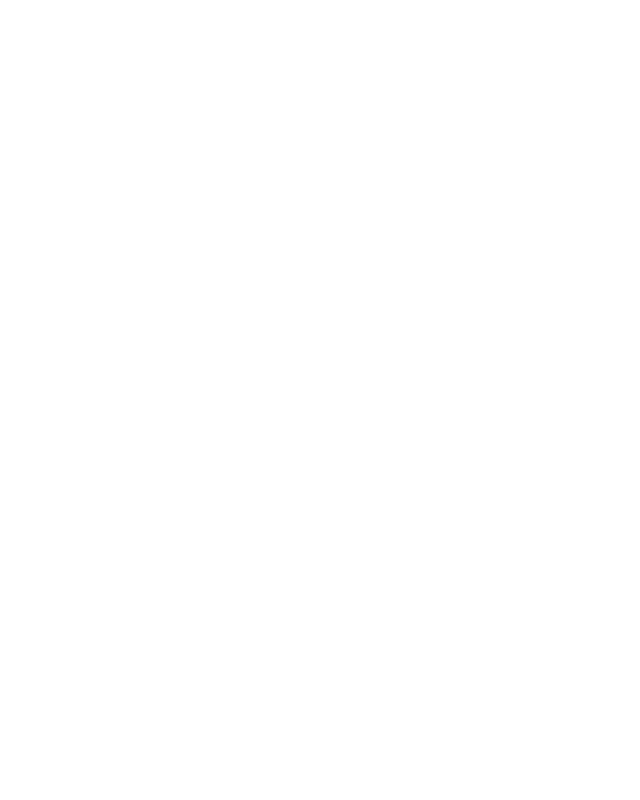
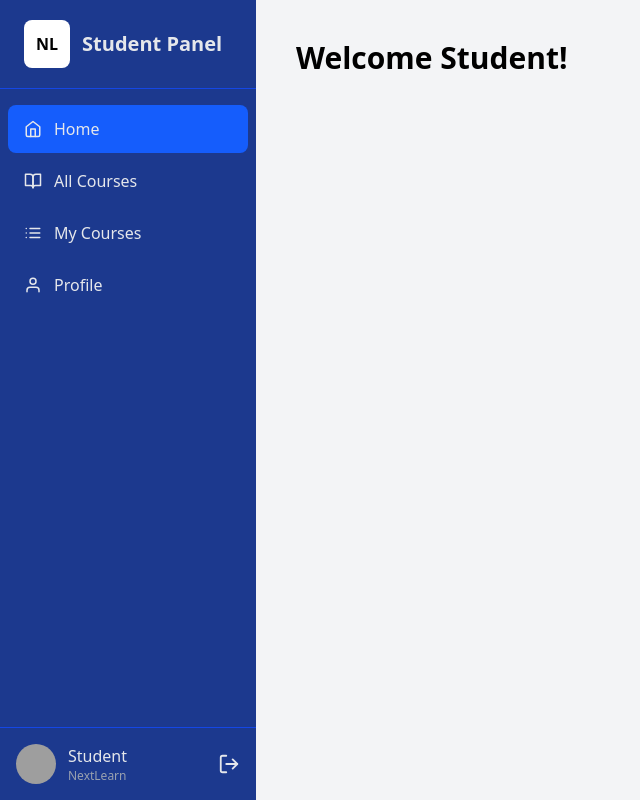
Before and after one commit to ramgopi007/LMS-PROJECT-FRONTEND, a React (Vite) app in the folder Frontend/: page /student/dashboard in a window 1280 px wide. Before the commit this address had no page. Shown: the whole page, without its empty margins (0-640 px from the left). Built offline with nearby package versions, Linux system fonts and the light colour scheme; grey boxes are pictures that could not be loaded.

Commit message:
Today i have worked on the user dashboard page and student sigup and login api integration process

```diff
--- a/Frontend/src/App.jsx
+++ b/Frontend/src/App.jsx
@@ -7,6 +7,7 @@ import Profile from "./pages/authentication/profile";
 import Home from "./components/Home";
 import { Routes,Route } from "react-router-dom";
 import InstructorDashboard from "./pages/instructor/dashboard";
+import StudentDashboard from "./pages/student/dashboard";
 function App() {
   return (
     <>
@@ -20,6 +21,7 @@ function App() {
         <Route path="/settings" element={<Settings />} />
         <Route path="/Profile" element={<Profile />} />
         <Route path="/instructor/dashboard" element={<InstructorDashboard/>} />
+        <Route path="/student/dashboard" element={<StudentDashboard/>}></Route>
       </Routes>
     </>
   );
--- a/Frontend/src/pages/authentication/login.jsx
+++ b/Frontend/src/pages/authentication/login.jsx
@@ -36,7 +36,7 @@ const Login = () => {
       // Redirect based on role
       if (data.user.role === "instructor") {
         navigate("/instructor/dashboard");
-      } else if (data.user.role === "student") {
+      } else if (data.user.role === "Student") {
         navigate("/student/dashboard");
       } else {
         alert("Unknown role");
--- a/Frontend/src/pages/authentication/signup.jsx
+++ b/Frontend/src/pages/authentication/signup.jsx
@@ -10,7 +10,7 @@ const Signup = () => {
   const [lastName, setLastname] = useState("");
   const [email, setEmail] = useState("");
   const [password, setPassword] = useState("");
-  const [role, setRole] = useState("student"); // default role
+  const [role, setRole] = useState("Student"); // default role
 
   const handleLoginClick = (e) => {
     e.preventDefault();
@@ -136,7 +136,7 @@ const Signup = () => {
                 className="w-full px-4 py-2 border border-gray-300 rounded-lg focus:ring-2 focus:ring-blue-400 focus:outline-none"
                 required
               >
-                <option value="student">Student</option>
+                <option value="Student">Student</option>
                 <option value="instructor">Instructor</option>
               </select>
             </div>
--- a/Frontend/src/pages/instructor/dashboard.jsx
+++ b/Frontend/src/pages/instructor/dashboard.jsx
@@ -14,29 +14,25 @@ const InstructorDashboard = () => {
   const navigate = useNavigate();
 
   const handleLogout = () => {
-    localStorage.removeItem("user");
+    // ❌ REMOVE TOKEN FROM COOKIES (Not localStorage)
+    document.cookie =
+      "token=; path=/; expires=Thu, 01 Jan 1970 00:00:00 UTC;";
+
     navigate("/login");
   };
 
   return (
     <div className="flex min-h-screen">
-
-      {/* ---------------- Sidebar ---------------- */}
+      {/* Sidebar */}
       <aside className="w-64 bg-gray-900 text-gray-200 flex flex-col justify-between">
 
-        {/* Logo Section */}
         <div>
           <div className="flex items-center gap-3 px-6 py-5 border-b border-gray-700">
-            <div className="bg-white text-black font-bold p-3 rounded-lg">
-              NL
-            </div>
+            <div className="bg-white text-black font-bold p-3 rounded-lg">NL</div>
             <h1 className="text-xl font-semibold">Instructor Panel</h1>
           </div>
 
-          {/* Menu */}
           <nav className="mt-4 px-2 space-y-1">
-
-            {/* Home */}
             <button
               className={`w-full flex items-center gap-3 px-4 py-3 rounded-lg
                 ${active === "home" ? "bg-blue-600 text-white" : "hover:bg-gray-800"}`}
@@ -45,7 +41,6 @@ const InstructorDashboard = () => {
               <FiHome size={18} /> Home
             </button>
 
-            {/* Create Course */}
             <button
               className={`w-full flex items-center gap-3 px-4 py-3 rounded-lg
                 ${active === "createCourse" ? "bg-blue-600 text-white" : "hover:bg-gray-800"}`}
@@ -54,7 +49,6 @@ const InstructorDashboard = () => {
               <FiFilePlus size={18} /> Create Course
             </button>
 
-            {/* Create Lesson */}
             <button
               className={`w-full flex items-center gap-3 px-4 py-3 rounded-lg
                 ${active === "createLesson" ? "bg-blue-600 text-white" : "hover:bg-gray-800"}`}
@@ -63,7 +57,6 @@ const InstructorDashboard = () => {
               <FiEdit3 size={18} /> Create Lesson
             </button>
 
-            {/* Update Courses */}
             <button
               className={`w-full flex items-center gap-3 px-4 py-3 rounded-lg
                 ${active === "updateCourse" ? "bg-blue-600 text-white" : "hover:bg-gray-800"}`}
@@ -72,7 +65,6 @@ const InstructorDashboard = () => {
               <FiBookOpen size={18} /> Update Course
             </button>
 
-            {/* My Courses */}
             <button
               className={`w-full flex items-center gap-3 px-4 py-3 rounded-lg
                 ${active === "myCourses" ? "bg-blue-600 text-white" : "hover:bg-gray-800"}`}
@@ -83,14 +75,9 @@ const InstructorDashboard = () => {
           </nav>
         </div>
 
-        {/* Bottom Profile Section */}
         <div className="px-4 py-4 border-t border-gray-700 flex items-center justify-between">
           <div className="flex items-center gap-3">
-            <img
-              src="https://i.pravatar.cc/50"
-              className="w-10 h-10 rounded-full"
-              alt="Profile"
-            />
+            <img src="https://i.pravatar.cc/50" className="w-10 h-10 rounded-full" />
             <div>
               <p className="font-medium">Instructor</p>
               <p className="text-xs text-gray-400">NextLearn</p>
@@ -103,34 +90,26 @@ const InstructorDashboard = () => {
             size={22}
           />
         </div>
-
       </aside>
 
-      {/* ---------------- Main Content ---------------- */}
+      {/* Main Content */}
       <main className="flex-1 p-10 bg-gray-100">
-
         {active === "home" && (
           <h1 className="text-3xl font-bold">Welcome to Instructor Dashboard</h1>
         )}
-
         {active === "createCourse" && (
           <h1 className="text-3xl font-bold">Create a New Course</h1>
         )}
-
         {active === "createLesson" && (
           <h1 className="text-3xl font-bold">Create a Lesson</h1>
         )}
-
         {active === "updateCourse" && (
           <h1 className="text-3xl font-bold">Update Your Courses</h1>
         )}
-
         {active === "myCourses" && (
           <h1 className="text-3xl font-bold">Your Published Courses</h1>
         )}
-
       </main>
-
     </div>
   );
 };
--- /dev/null
+++ b/Frontend/src/pages/student/dashboard.jsx
@@ -0,0 +1,263 @@
+import { useState, useEffect } from "react";
+import {
+  FiHome,
+  FiBookOpen,
+  FiList,
+  FiUser,
+  FiLogOut,
+} from "react-icons/fi";
+import { useNavigate } from "react-router-dom";
+
+const StudentDashboard = () => {
+  const [active, setActive] = useState("home");
+  const [courses, setCourses] = useState([]);
+  const [myCourses, setMyCourses] = useState([]);
+  const [lessons, setLessons] = useState([]);
+  const [selectedCourse, setSelectedCourse] = useState(null);
+  const [singleLesson, setSingleLesson] = useState(null);
+
+  const navigate = useNavigate();
+
+  // ------- Logout (Remove Token From Cookies) -------
+  const handleLogout = () => {
+    document.cookie =
+      "token=; path=/; expires=Thu, 01 Jan 1970 00:00:00 UTC;";
+    navigate("/login");
+  };
+
+  // Helper to read token:
+  const getToken = () =>
+    document.cookie.replace(/(?:(?:^|.*;\s*)token\s*=\s*([^;]*).*$)|^.*$/, "$1");
+
+  /* // -------- Fetch All Courses --------
+  const fetchAllCourses = async () => {
+    const res = await fetch("http://localhost:5000/api/courses");
+    const data = await res.json();
+    setCourses(data);
+  }; */
+
+  /* // -------- Fetch My Enrolled Courses --------
+  const fetchMyCourses = async () => {
+    const res = await fetch("http://localhost:5000/api/my-courses", {
+      headers: { Authorization: `Bearer ${getToken()}` },
+    });
+    const data = await res.json();
+    setMyCourses(data);
+  }; */
+
+  /* // -------- Enroll Course --------
+  const enrollCourse = async (courseId) => {
+    const res = await fetch(
+      `http://localhost:5000/api/courses/${courseId}/enroll`,
+      {
+        method: "POST",
+        headers: { Authorization: `Bearer ${getToken()}` },
+      }
+    ); */
+
+  /*   const data = await res.json();
+    alert(data.message);
+  };
+ */
+  /* // -------- Fetch Lessons --------
+  const fetchCourseLessons = async (courseId) => {
+    setSelectedCourse(courseId);
+    const res = await fetch(
+      `http://localhost:5000/api/courses/${courseId}/lessons`,
+      {
+        headers: { Authorization: `Bearer ${getToken()}` },
+      }
+    );
+    const data = await res.json();
+    setLessons(data);
+  };
+
+  // -------- Fetch Single Lesson --------
+  const fetchSingleLesson = async (lessonId) => {
+    const res = await fetch(`http://localhost:5000/api/lessons/${lessonId}`, {
+      headers: { Authorization: `Bearer ${getToken()}` },
+    });
+    const data = await res.json();
+    setSingleLesson(data);
+  };
+
+  // Auto-load courses on mount
+  useEffect(() => {
+    fetchAllCourses();
+    fetchMyCourses();
+  }, []);
+ */
+  return (
+    <div className="flex min-h-screen">
+      {/* Sidebar */}
+      <aside className="w-64 bg-blue-900 text-gray-200 flex flex-col justify-between">
+
+        <div>
+          <div className="flex items-center gap-3 px-6 py-5 border-b border-blue-700">
+            <div className="bg-white text-black font-bold p-3 rounded-lg">NL</div>
+            <h1 className="text-xl font-semibold">Student Panel</h1>
+          </div>
+
+          <nav className="mt-4 px-2 space-y-1">
+
+            <button
+              className={`w-full flex items-center gap-3 px-4 py-3 rounded-lg
+                ${active === "home" ? "bg-blue-600" : "hover:bg-blue-800"}`}
+              onClick={() => setActive("home")}
+            >
+              <FiHome size={18} /> Home
+            </button>
+
+            <button
+              className={`w-full flex items-center gap-3 px-4 py-3 rounded-lg
+                ${active === "allCourses" ? "bg-blue-600" : "hover:bg-blue-800"}`}
+              onClick={() => setActive("allCourses")}
+            >
+              <FiBookOpen size={18} /> All Courses
+            </button>
+
+            <button
+              className={`w-full flex items-center gap-3 px-4 py-3 rounded-lg
+                ${active === "myCourses" ? "bg-blue-600" : "hover:bg-blue-800"}`}
+              onClick={() => setActive("myCourses")}
+            >
+              <FiList size={18} /> My Courses
+            </button>
+
+            <button
+              className={`w-full flex items-center gap-3 px-4 py-3 rounded-lg
+                ${active === "profile" ? "bg-blue-600" : "hover:bg-blue-800"}`}
+              onClick={() => setActive("profile")}
+            >
+              <FiUser size={18} /> Profile
+            </button>
+
+          </nav>
+        </div>
+
+        <div className="px-4 py-4 border-t border-blue-700 flex items-center justify-between">
+          <div className="flex items-center gap-3">
+            <img src="https://i.pravatar.cc/50" className="w-10 h-10 rounded-full" />
+            <div>
+              <p className="font-medium">Student</p>
+              <p className="text-xs text-gray-400">NextLearn</p>
+            </div>
+          </div>
+
+          <FiLogOut
+            onClick={handleLogout}
+            className="cursor-pointer hover:text-red-400"
+            size={22}
+          />
+        </div>
+
+      </aside>
+
+      {/* Main Content */}
+      <main className="flex-1 p-10 bg-gray-100">
+
+        {/* -------- Home -------- */}
+        {active === "home" && <h1 className="text-3xl font-bold">Welcome Student!</h1>}
+
+        {/* -------- All Courses -------- */}
+        {active === "allCourses" && (
+          <div>
+            <h1 className="text-3xl font-bold mb-5">All Courses</h1>
+            <div className="grid grid-cols-3 gap-4">
+              {courses.map((c) => (
+                <div key={c._id} className="p-4 bg-white shadow rounded-lg">
+                  <h2 className="text-xl font-bold">{c.title}</h2>
+                  <button
+                    onClick={() => enrollCourse(c._id)}
+                    className="mt-3 bg-blue-600 text-white px-4 py-2 rounded"
+                  >
+                    Enroll
+                  </button>
+                  <button
+                    onClick={() => fetchCourseLessons(c._id)}
+                    className="mt-3 ml-3 bg-green-600 text-white px-4 py-2 rounded"
+                  >
+                    View Lessons
+                  </button>
+                </div>
+              ))}
+            </div>
+          </div>
+        )}
+
+        {/* -------- My Courses -------- */}
+        {active === "myCourses" && (
+          <div>
+            <h1 className="text-3xl font-bold mb-5">My Enrolled Courses</h1>
+            <div className="grid grid-cols-3 gap-4">
+              {myCourses.map((c) => (
+                <div key={c._id} className="p-4 bg-white shadow rounded-lg">
+                  <h2 className="text-xl font-bold">{c.title}</h2>
+                  <button
+                    onClick={() => fetchCourseLessons(c._id)}
+                    className="mt-3 bg-green-600 text-white px-4 py-2 rounded"
+                  >
+                    Open Lessons
+                  </button>
+                </div>
+              ))}
+            </div>
+          </div>
+        )}
+
+        {/* -------- Course Lessons -------- */}
+        {lessons.length > 0 && (
+          <div className="mt-10">
+            <h1 className="text-2xl font-bold">Lessons</h1>
+            <ul className="mt-4 space-y-3">
+              {lessons.map((l) => (
+                <li
+                  key={l._id}
+                  className="p-3 bg-white shadow rounded cursor-pointer hover:bg-gray-200"
+                  onClick={() => fetchSingleLesson(l._id)}
+                >
+                  {l.title}
+                </li>
+              ))}
+            </ul>
+          </div>
+        )}
+
+        {/* -------- Single Lesson -------- */}
+        {singleLesson && (
+          <div className="mt-10 p-6 bg-white shadow rounded">
+            <h1 className="text-2xl font-bold">{singleLesson.title}</h1>
+            <p className="mt-3">{singleLesson.content}</p>
+          </div>
+        )}
+
+        {/* -------- User Profile -------- */}
+        {active === "profile" && (
+          <div>
+            <h1 className="text-3xl font-bold mb-5">Update Profile</h1>
+            <form
+              className="bg-white p-6 rounded shadow w-96"
+              onSubmit={(e) => e.preventDefault()}
+            >
+              <label className="block mb-3">
+                Full Name
+                <input className="block w-full p-2 border rounded" />
+              </label>
+
+              <label className="block mb-3">
+                Email
+                <input className="block w-full p-2 border rounded" />
+              </label>
+
+              <button className="bg-blue-600 text-white px-4 py-2 rounded mt-3">
+                Save Changes
+              </button>
+            </form>
+          </div>
+        )}
+      </main>
+    </div>
+  );
+};
+
+export default StudentDashboard;
```
